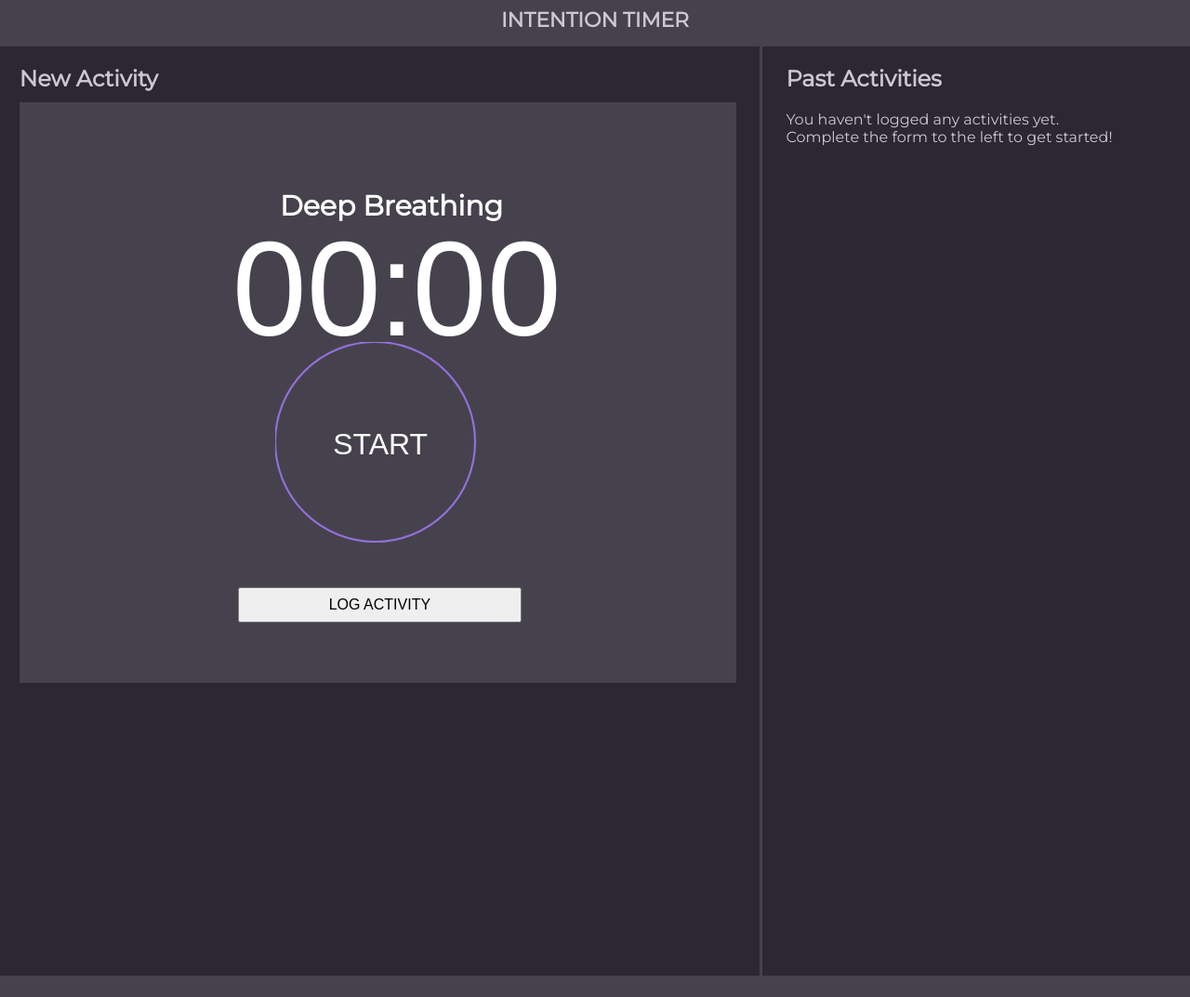
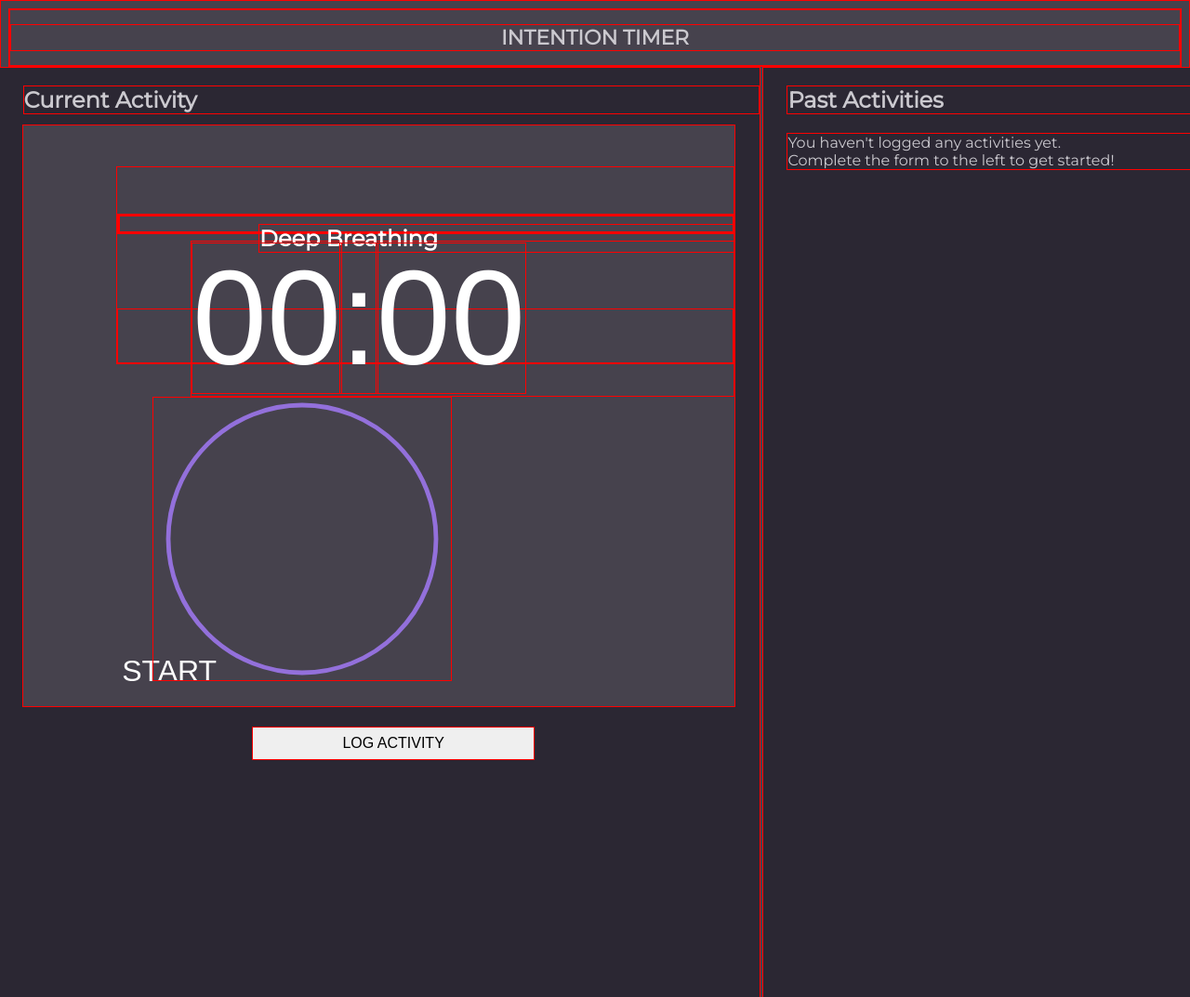
Before and after one commit to bhohnco/intention-timer, a plain HTML site: page index.html in a window 1280 px wide. Shown: the top 1073 px of the page at 93% size. Drawn offline with Linux system fonts and the light colour scheme.

Commit message:
Enlarge circle container

```diff
--- a/index.html
+++ b/index.html
@@ -11,7 +11,7 @@
 </header>
 <main>
     <div class ="header1">
-        <h2>New Activity</h2>
+        <h2>Current Activity</h2>
     </div>
     <section class="boxes" id="box1">
         <h2 class="box1-lead">Select a category:</h2>
@@ -50,13 +50,14 @@
             <span class="seconds-left">00</span>
          </div>
 
+
          <button class="timer-dialogue" type="button">START</button>
-       <div class="circle">
-         <svg class="circle-svg" viewBox="0 0 250 250" xmlns="http://www.w3.org/2000/svg">
+         <svg class="circle-container">
             <circle class="circle-path"></circle>
          </svg>
-       </div>
-       <button class="log-activity">LOG ACTIVITY</button>
+         <button class="log-activity">LOG ACTIVITY</button>
+
+
     </section>
     <section class="boxes2" id="box2">
         <h2 class="box2-lead">Past Activities</h2>
--- a/style.css
+++ b/style.css
@@ -1,6 +1,6 @@
 
 * {
-  /* border: 1px solid red; */
+  border: 1px solid red;
 }
 body {
   background-color: #46424D;
@@ -169,19 +169,16 @@ main {
 /* Timer Screen */
 .activity-display {
   font-family: 'Montserrat', sans-serif;
-  font-size: 30px;
-  position: fixed;
-  margin-top: -12%;
-  margin-left: 14%;
+  margin-top: -25%;
+  margin-left: 23%;
 }
 
 /* Timer page */
 .countdown {
   font-family: 'Arial', sans-serif;
   font-size: 9em;
-  position: fixed;
-  margin-top: -10%;
-  margin-left: 10%;
+  margin-top: -5%;
+  margin-left: 12%;
 }
 
 .minutes-left {
@@ -197,39 +194,29 @@ main {
   font-size: 2em;
   color: white;
   border: none;
-  position: fixed;
-  margin-top: 8%;
-  margin-left: 18%;
+  /* margin-top: 8%; */
+  /* margin-left: 11%; */
 }
 
-.circle {
-  position: relative;
-  fill: none;
-  stroke: none;
-  height: 28vh;
-  width: 42vw;
-  margin-top: 4%;
-  margin-left: 26%;
-}
-
-.circle-svg {
-  display: flex;
-  align-items: center;
+.circle-container {
+  width: 20em;
+  height: 19em;
+  margin-left: -12%;
 }
 
 .circle-path {
-  stroke-width: -1em;
+  fill: none;
   stroke: #9370DB;
-  cx: 50;
-  cy: 50;
-  r: 50;
+  stroke-width: .3em;
+  cx: 10em;
+  cy: 9.5em;
+  r: 9em;
 }
 
 .log-activity {
   font-family: 'Montaga', sans-serif;
   font-size: 1em;
-  text-align: center;
   margin-top: 6%;
-  margin-left: 20%;
+  margin-left: 22%;
   padding: .5em 6em;
 }
```
